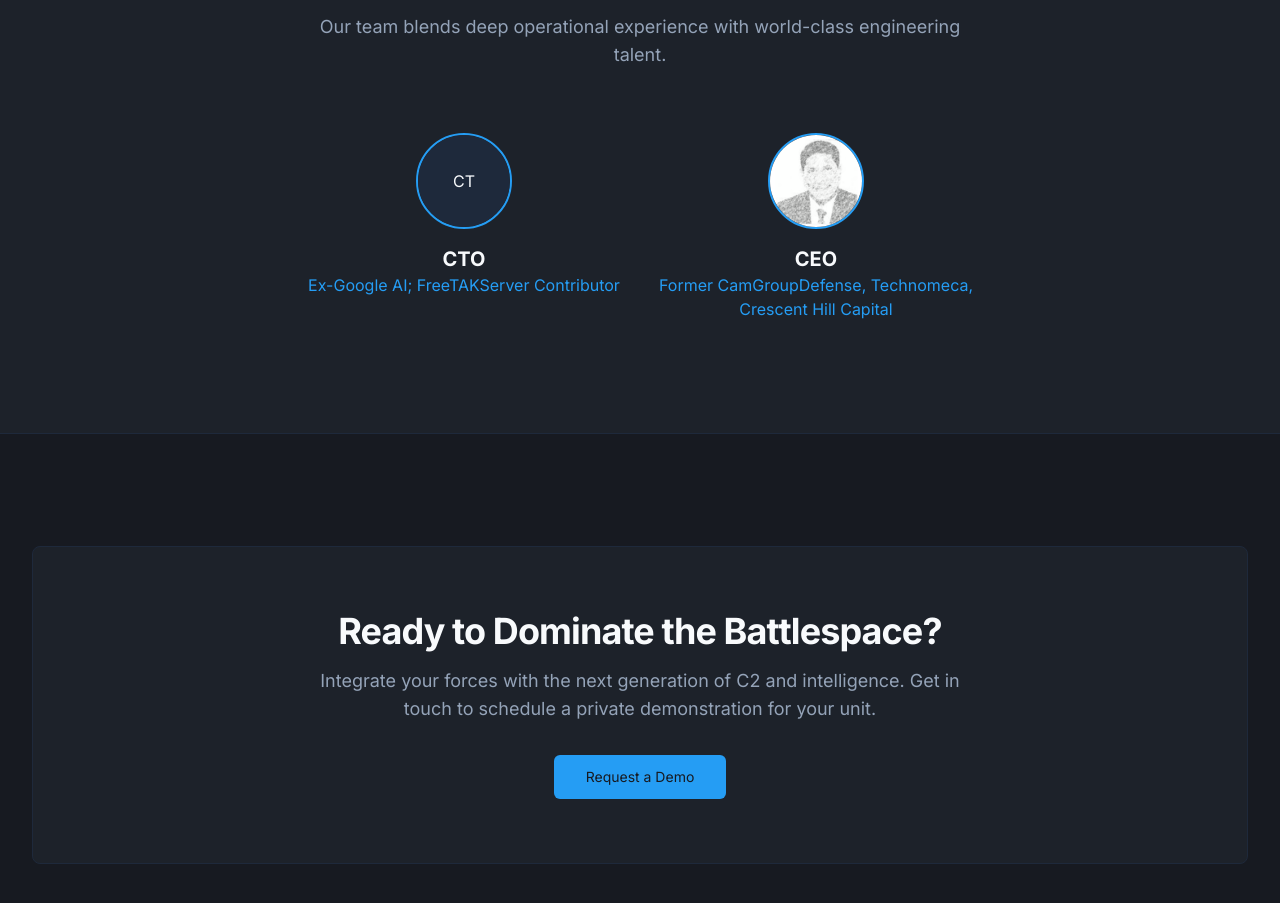
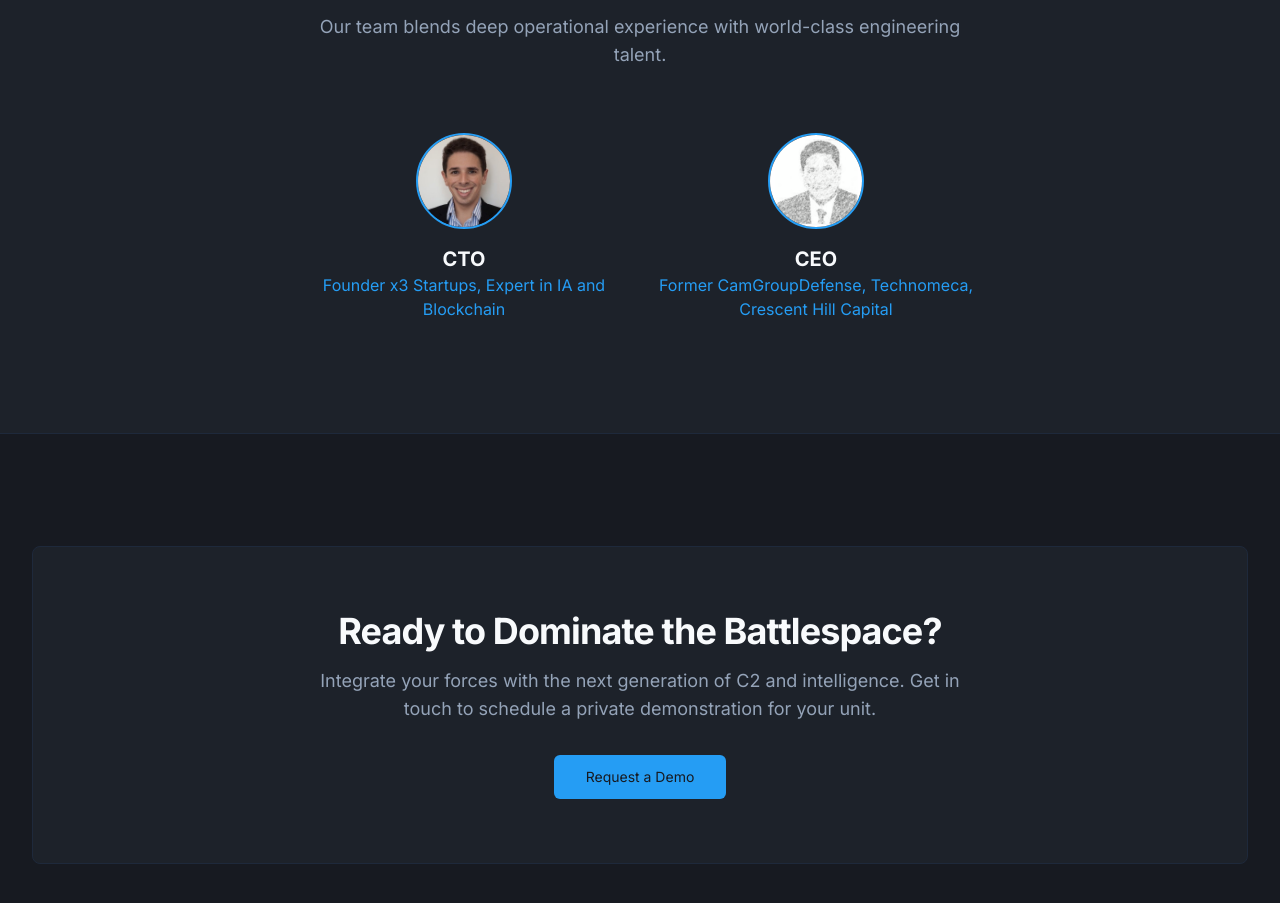
Before and after one commit to matiasbaglieri/defagent-frontend, a React (Vite) app: page / in a window 1280 px wide. Shown: the part 3062-3965 px from the top of the page. Built offline with nearby package versions, Linux system fonts and the light colour scheme.

Commit message:
Update CTO information and image
Updated the CTO's role and added their image.

```diff
--- a/src/components/landing/Team.tsx
+++ b/src/components/landing/Team.tsx
@@ -3,7 +3,7 @@ import { AnimatedSection } from "./AnimatedSection";
 import { Avatar, AvatarFallback, AvatarImage } from "@/components/ui/avatar";
 
 const teamMembers = [
-    { name: "CTO", role: "Ex-Google AI; FreeTAKServer Contributor" },
+    { name: "CTO", role: "Founder x3 Startups, Expert in IA and Blockchain", image: "/lovable-uploads/8a9a0c68-8f5a-4de8-89e9-6adb3a22580a.png" },
     { name: "CEO", role: "Former CamGroupDefense, Technomeca, Crescent Hill Capital", image: "/lovable-uploads/0d151261-672f-433d-8921-4f5e6c232e9b.png" }
 ];
 
```
Also changed, not shown: public/lovable-uploads/8a9a0c68-8f5a-4de8-89e9-6adb3a22580a.png (added).
